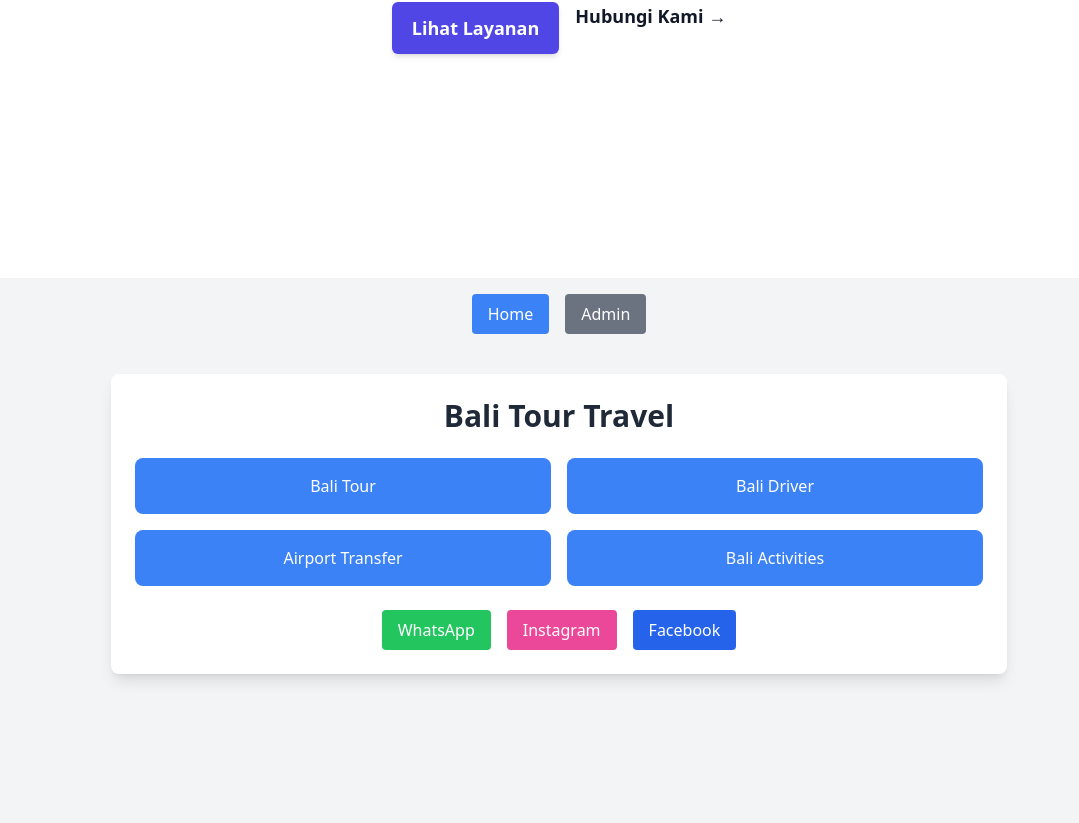
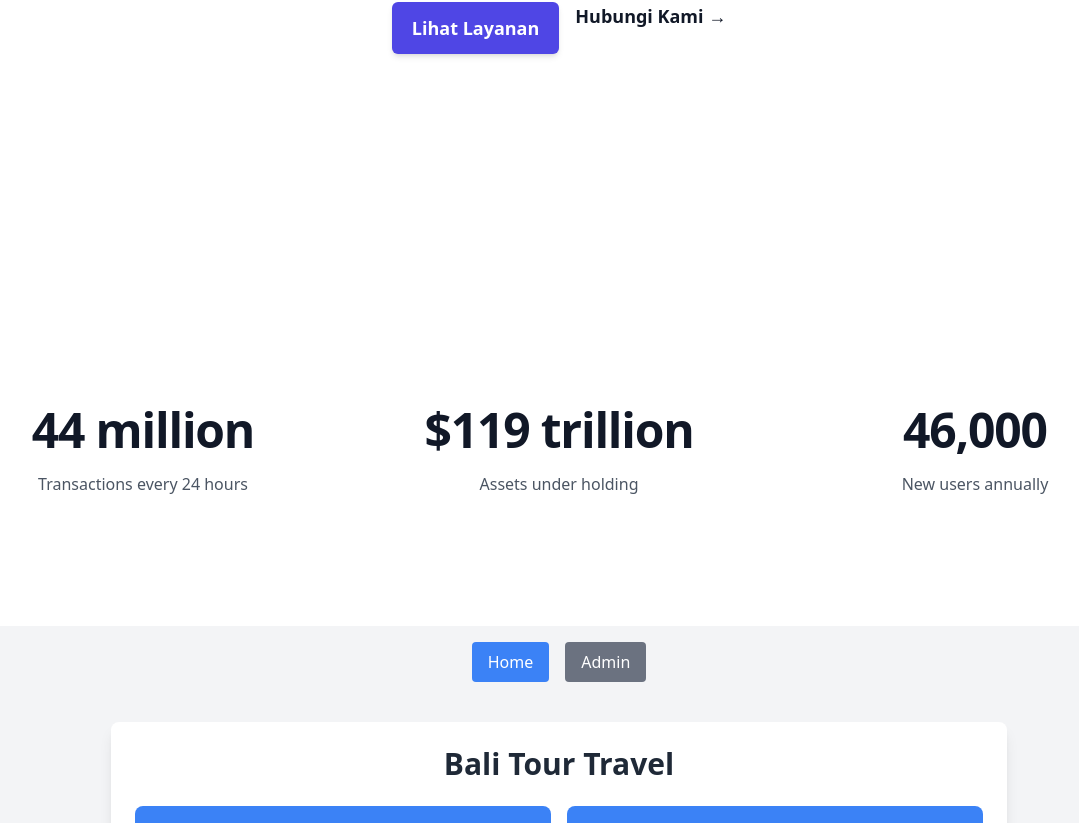
Before and after one commit to Ruslanwest/bali-tour-travel, a React (Create React App) app in the folder frontend/: page / in a window 1280 px wide. Shown: the part 510-1333 px from the top of the page, without its empty margins (81-1160 px from the left). Built offline with nearby package versions, Linux system fonts and the light colour scheme.

Commit message:
tambahaan stats change

```diff
--- a/frontend/src/App.js
+++ b/frontend/src/App.js
@@ -3,11 +3,13 @@
 import Home from "./pages/Home";
 import Admin from "./pages/Admin";
 import Navbar from "./components/Navbar";
+import StatsSection from './components/StatsSection';
 
 const App = () => {
   return (
     <Router>
       <Navbar />
+      <StatsSection />
       <div className="min-h-screen bg-gray-100 p-4">
         {/* Navbar */}
         <nav className="flex justify-center gap-4 mb-4">
--- /dev/null
+++ b/frontend/src/components/StatsSection.js
@@ -0,0 +1,24 @@
+const stats = [
+    { id: 1, name: 'Transactions every 24 hours', value: '44 million' },
+    { id: 2, name: 'Assets under holding', value: '$119 trillion' },
+    { id: 3, name: 'New users annually', value: '46,000' },
+  ]
+
+  export default function Example() {
+    return (
+      <div className="bg-white py-24 sm:py-32">
+        <div className="mx-auto max-w-7xl px-6 lg:px-8">
+          <dl className="grid grid-cols-1 gap-x-8 gap-y-16 text-center lg:grid-cols-3">
+            {stats.map((stat) => (
+              <div key={stat.id} className="mx-auto flex max-w-xs flex-col gap-y-4">
+                <dt className="text-base/7 text-gray-600">{stat.name}</dt>
+                <dd className="order-first text-3xl font-semibold tracking-tight text-gray-900 sm:text-5xl">
+                  {stat.value}
+                </dd>
+              </div>
+            ))}
+          </dl>
+        </div>
+      </div>
+    )
+  }
```
Also changed, not shown: package.json (added, +15 -0 lines), 1 other file (tests, documents, lock files or other folders).
